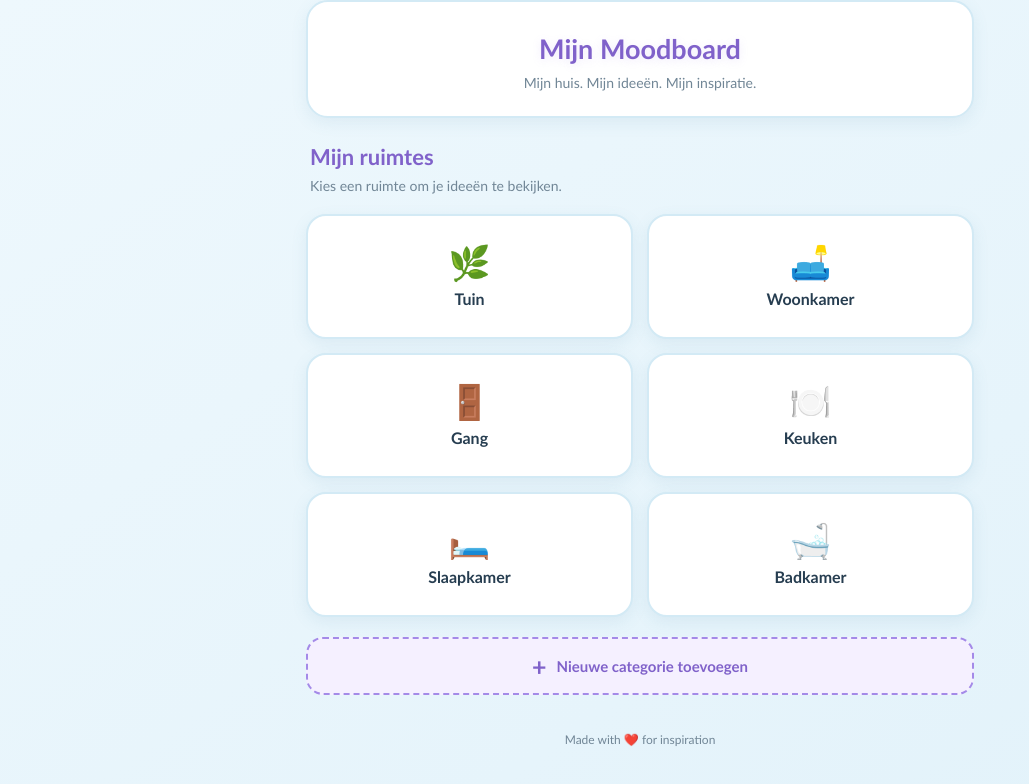
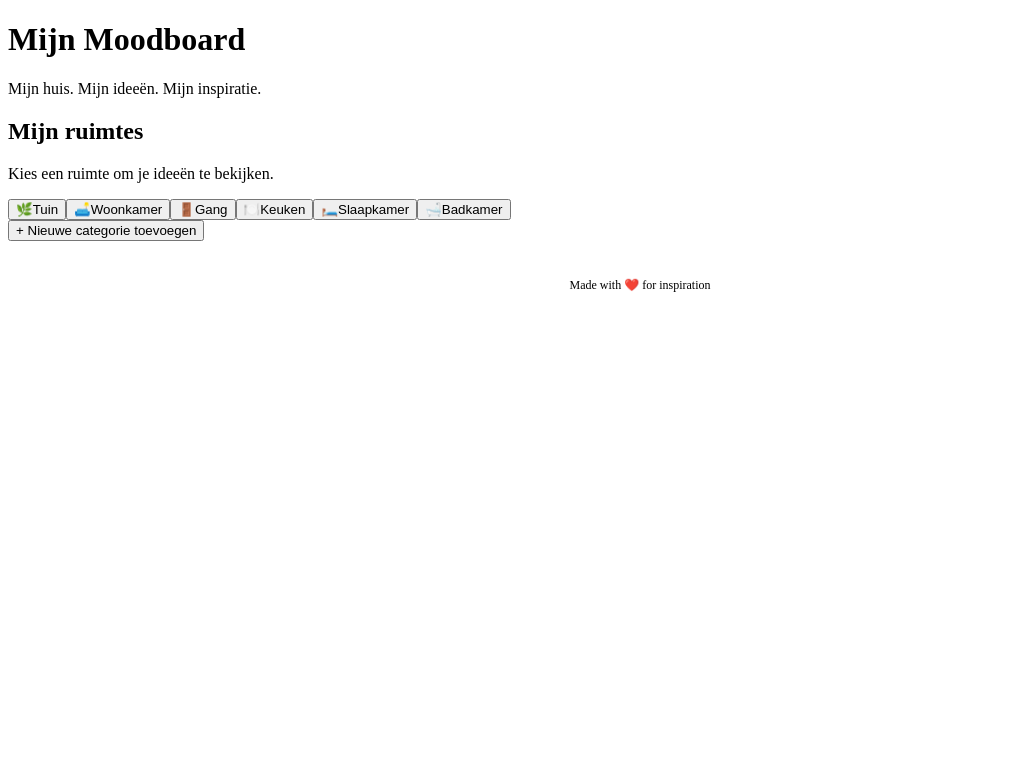
Before and after one commit to Matthijs86/Mijn-Moodboard, a plain HTML site: page index.html in a window 1280 px wide. Shown: the whole page, without its empty margins (0-1029 px from the left). Drawn offline with Linux system fonts and the light colour scheme.

Commit message:
Refactor moodboard styles in style.css
Removed old styles and added new styles for moodboard page and related components.

```diff
--- a/style.css
+++ b/style.css
@@ -1,264 +1,3 @@
-
-/* ======================================
-   MIJN MOODBOARD - BASIS VORMGEVING
-   ====================================== */
-
-:root {
-    --pagina-licht: #eef8fd;
-    --pagina-midden: #e2f2fa;
-    --paneel: #ffffff;
-
-    --blauw: #69bce5;
-    --blauw-donker: #358fbe;
-
-    --paars: #a48ae8;
-    --paars-donker: #8062ca;
-
-    --tekst: #263d50;
-    --tekst-licht: #718696;
-
-    --rand: #d3eaf5;
-
-    --schaduw:
-        0 5px 16px rgba(80, 135, 170, 0.10);
-}
-
-
-/* ======================================
-   ALGEMENE INSTELLINGEN
-   ====================================== */
-
-* {
-    box-sizing: border-box;
-    -webkit-tap-highlight-color: transparent;
-}
-
-html {
-    min-height: 100%;
-    background: var(--pagina-licht);
-}
-
-body {
-    margin: 0;
-    min-height: 100vh;
-
-    font-family:
-        "Trebuchet MS",
-        Arial,
-        sans-serif;
-
-    color: var(--tekst);
-
-    background:
-        linear-gradient(
-            145deg,
-            var(--pagina-licht),
-            var(--pagina-midden)
-        );
-}
-
-button {
-    font-family: inherit;
-    cursor: pointer;
-    touch-action: manipulation;
-}
-
-button:focus-visible {
-    outline: 3px solid var(--paars);
-    outline-offset: 3px;
-}
-
-
-/* ======================================
-   APP CONTAINER
-   ====================================== */
-
-.app-container {
-    width: 100%;
-    max-width: 700px;
-
-    min-height: 100vh;
-
-    margin: 0 auto;
-
-    padding:
-        env(safe-area-inset-top, 0px)
-        16px
-        calc(20px + env(safe-area-inset-bottom, 0px));
-}
-
-
-/* ======================================
-   HEADER
-   ====================================== */
-
-.app-header {
-    text-align: center;
-
-    padding: 30px 16px 25px;
-
-    margin-bottom: 20px;
-
-    background: var(--paneel);
-
-    border: 2px solid var(--rand);
-
-    border-radius: 22px;
-
-    box-shadow: var(--schaduw);
-}
-
-.app-header h1 {
-    margin: 0;
-
-    color: var(--paars-donker);
-
-    font-size: 27px;
-
-    font-weight: 800;
-
-    text-shadow:
-        0 2px 8px rgba(164, 138, 232, 0.18);
-}
-
-.app-header p {
-    margin: 9px 0 0;
-
-    color: var(--tekst-licht);
-
-    font-size: 14px;
-}
-
-
-/* ======================================
-   PAGINA TITELS
-   ====================================== */
-
-.pagina-titel {
-    margin: 25px 4px 20px;
-}
-
-.pagina-titel h2 {
-    margin: 0 0 7px;
-
-    color: var(--paars-donker);
-
-    font-size: 22px;
-}
-
-.pagina-titel p {
-    margin: 0;
-
-    color: var(--tekst-licht);
-
-    font-size: 14px;
-}
-
-
-/* ======================================
-   CATEGORIEËN
-   ====================================== */
-
-.categorie-container {
-    display: grid;
-
-    grid-template-columns: repeat(2, minmax(0, 1fr));
-
-    gap: 14px;
-}
-
-.categorie-kaart {
-    min-height: 125px;
-
-    padding: 18px 12px;
-
-    display: flex;
-
-    flex-direction: column;
-
-    align-items: center;
-
-    justify-content: center;
-
-    gap: 10px;
-
-    background: var(--paneel);
-
-    border: 2px solid var(--rand);
-
-    border-radius: 20px;
-
-    box-shadow: var(--schaduw);
-
-    color: var(--tekst);
-
-    font-size: 16px;
-
-    font-weight: 700;
-
-    transition:
-        transform 0.15s ease,
-        border-color 0.15s ease,
-        box-shadow 0.15s ease;
-}
-
-.categorie-kaart:active {
-    transform: scale(0.97);
-
-    border-color: var(--paars);
-
-    box-shadow:
-        0 4px 14px rgba(164, 138, 232, 0.20);
-}
-
-.categorie-icoon {
-    font-size: 34px;
-
-    line-height: 1;
-}
-
-
-/* ======================================
-   NIEUWE CATEGORIE KNOP
-   ====================================== */
-
-.knop-categorie-toevoegen {
-    width: 100%;
-
-    min-height: 58px;
-
-    margin-top: 20px;
-
-    padding: 12px;
-
-    display: flex;
-
-    align-items: center;
-
-    justify-content: center;
-
-    gap: 10px;
-
-    background: #f5f0ff;
-
-    border: 2px dashed var(--paars);
-
-    border-radius: 17px;
-
-    color: var(--paars-donker);
-
-    font-size: 15px;
-
-    font-weight: 700;
-}
-
-.plus-icoon {
-    font-size: 25px;
-
-    line-height: 1;
-}
-
-
 /* ======================================
    MOODBOARD PAGINA
    ====================================== */
```
